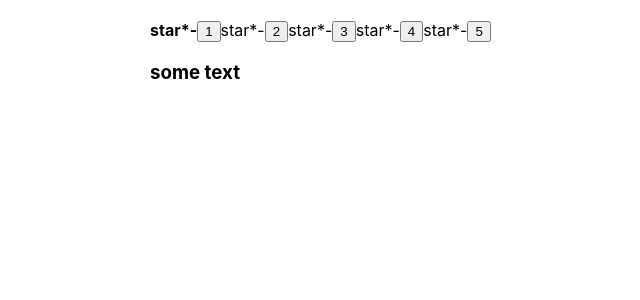
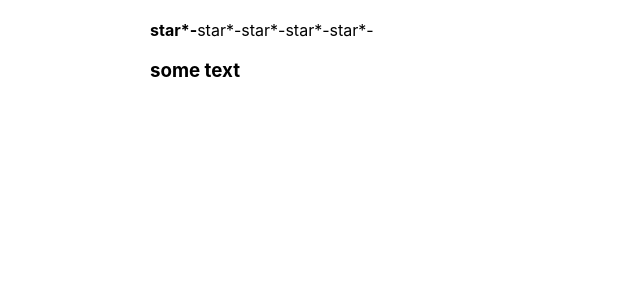
Before and after one commit to 0603anton/incub_temp, a React (Create React App) app: page / in a window 1280 px wide. Shown: the top 300 px of the page, without its empty margins (190-830 px from the left). Built offline with nearby package versions, Linux system fonts and the light colour scheme.

Commit message:
react kabzda - lesson 8 in propgress

```diff
--- a/src/components/Rating/Rating.tsx
+++ b/src/components/Rating/Rating.tsx
@@ -6,15 +6,15 @@
 
 export function Rating(props: RatingPropsType) {
 
-    const [value,setValue] = useState(1)
+    const [value, setValue] = useState(1)
 
     return (
         <div>
-            <Star selected={value > 0}/><button onClick={()=>setValue(1)}>1</button>
-            <Star selected={value > 1}/><button onClick={()=>setValue(2)}>2</button>
-            <Star selected={value > 2}/><button onClick={()=>setValue(3)}>3</button>
-            <Star selected={value > 3}/><button onClick={()=>setValue(4)}>4</button>
-            <Star selected={value > 4}/><button onClick={()=>setValue(5)}>5</button>
+            <Star selected={value > 0} setValue={setValue} value={1}/>
+            <Star selected={value > 1} setValue={setValue} value={2}/>
+            <Star selected={value > 2} setValue={setValue} value={3}/>
+            <Star selected={value > 3} setValue={setValue} value={4}/>
+            <Star selected={value > 4} setValue={setValue} value={5}/>
 
         </div>
     )
@@ -23,13 +23,17 @@
 
 type StarPropsType = {
     selected: boolean
+    value: 1 | 2 | 3 | 4 | 5
+    setValue: (value: number) => void
+
 }
 
 function Star(props: StarPropsType) {
     return (
         <>
-            {props.selected && <span><b>star*-</b></span>}
-            {!props.selected && <span>star*-</span>}
+            {/*{props.selected && <span><b>star*-</b></span>}*/}
+            {/*{!props.selected && <span>star*-</span>}*/}
+            <span onClick={() => props.setValue(props.value)}>{props.selected ? <b>star*-</b> : `star*-`}</span>
         </>
     )
 }
--- a/src/components/UncontrolledAccordion/UncontrolledAccordion.tsx
+++ b/src/components/UncontrolledAccordion/UncontrolledAccordion.tsx
@@ -6,20 +6,18 @@
 
 type AccordionTitlePropsType = {
     title: string
-    toggleAccrodion: () => void
+    onClick: () => void
 }
 
 export function UncotrolledAccordion(props: AccordionPropsType) {
 
     const [collapsed, setCollapsed] = useState(true)
 
-    const toggleAccrodion = () => {
-        setCollapsed(!collapsed)
-    }
+
 
     return (
         <div>
-            <AccordionTitle title={props.value} toggleAccrodion={toggleAccrodion}/>
+            <AccordionTitle title={props.value} onClick={()=>{setCollapsed(!collapsed)}}/>
             {!collapsed && <AccordionBody/>}
         </div>
     )
@@ -27,7 +25,7 @@
 
 function AccordionTitle(props: AccordionTitlePropsType) {
     return (
-        <h3 onClick={props.toggleAccrodion}>
+        <h3 onClick={props.onClick}>
             {props.title}
         </h3>
     );
```
